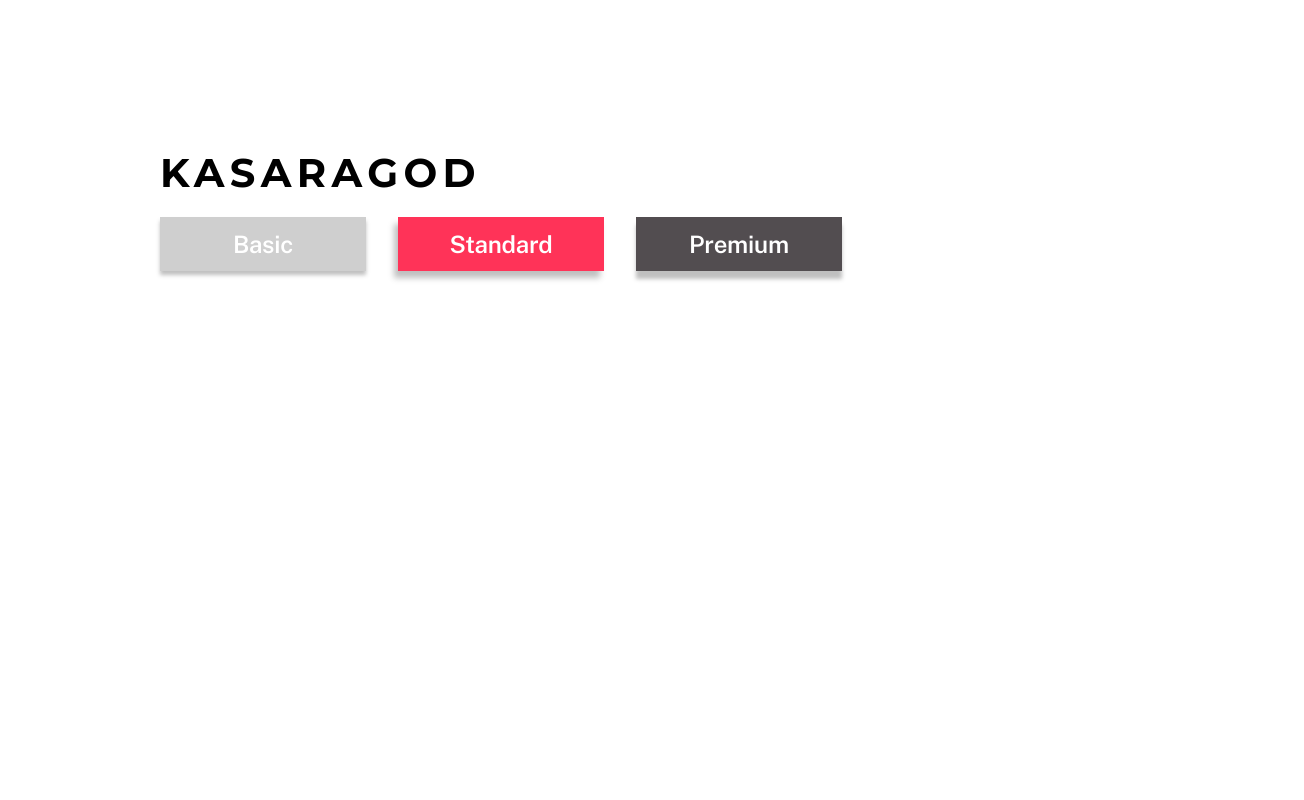
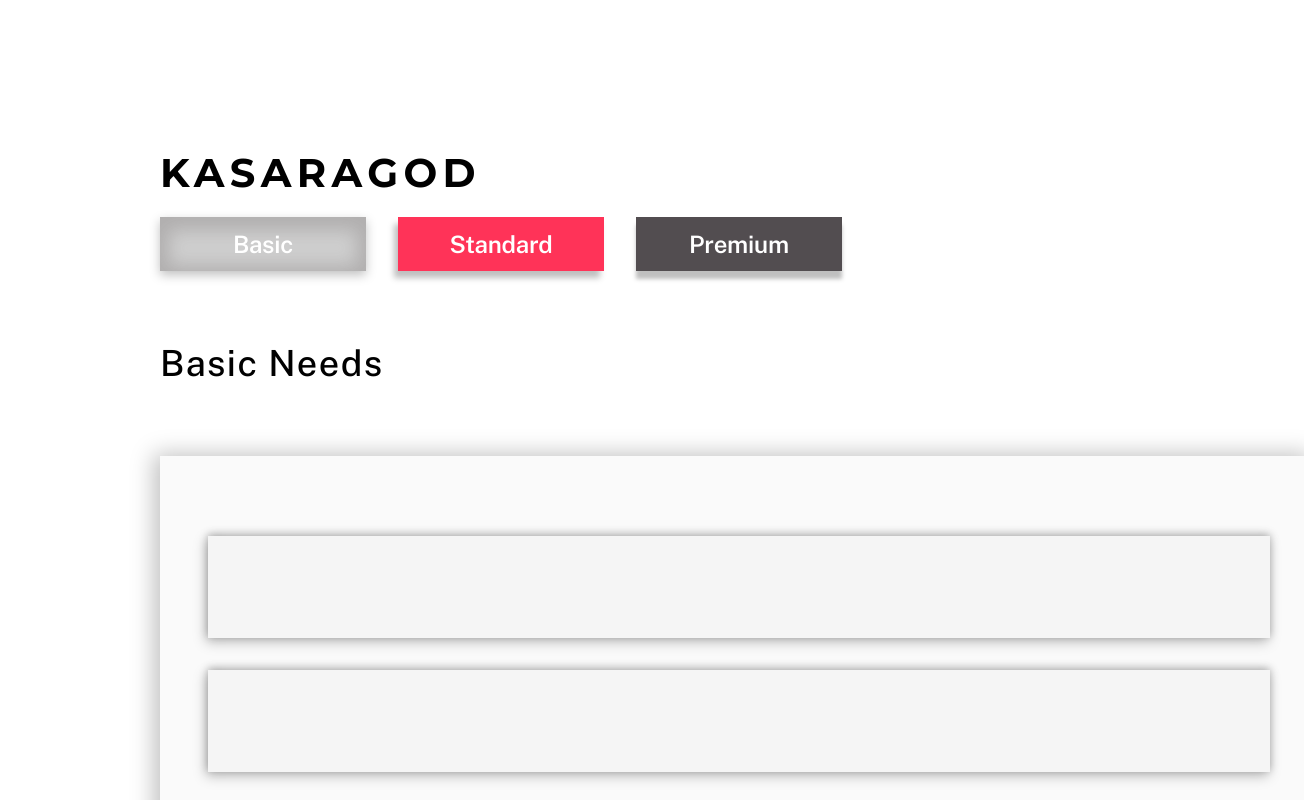
Before and after one commit to Mekhadev2025/Citizens-Needs-Mapping, a React (Vite) app in the folder client/: page /analysis in a window 1280 px wide. Shown: the top 800 px of the page, 1304 px wide, since content can reach past the window. Built offline with nearby package versions, Linux system fonts and the light colour scheme.

Commit message:
adding scrren

```diff
--- a/client/src/App.jsx
+++ b/client/src/App.jsx
@@ -13,7 +13,6 @@ import Survey from "./pages/AttemptSurvey/Survey.jsx";
 import Home from "./pages/Home/Home";
 
 const App = () => {
-  // const districts = ['District 1', 'District 2', 'District 3'];
   const [selectedDistrict, setSelectedDistrict] = useState("Kasaragod");
 
   const onSelectDistrict = (district) => {
@@ -37,15 +36,8 @@ const App = () => {
           path="/analysis"
           element={<AnalysisPage selectedDistrict={selectedDistrict} />}
         />
-        */
-        {/* <Route
-          path="/"
-          element={<DistrictList districts={districts} onSelectDistrict={onSelectDistrict} />}
-        />
-        <Route
-          path="/analysis"
-          element={<AnalysisPage selectedDistrict={selectedDistrict} />}
-        /> */}
+
+
       </Routes>
     </Router>
   );
--- a/client/src/components/AnalysisPage/Analysis.css
+++ b/client/src/components/AnalysisPage/Analysis.css
@@ -74,3 +74,32 @@ cursor:pointer;
 .premium:hover{
     background: black;
 }
+
+.active-button{
+    box-shadow: 0px 4px 10px 0px rgba(0, 0, 0, 0.25), 0px 4px 18px 9px rgba(88, 80, 80, 0.25) inset;
+
+}
+.analysisTitle{
+    text-transform:capitalize;
+    color: #000;
+font-family: Public Sans;
+font-size: 2.25rem;
+font-style: normal;
+font-weight: 500;
+line-height: 1.5625rem; /* 69.444% */
+letter-spacing: 0.09rem;
+margin-left:10rem;
+margin-top:5rem;
+}
+
+.analysisCont{
+width: 71.5rem;
+height: 28.75rem;
+background: #FAFAFA;
+box-shadow: 0px 4px 22px 6px rgba(0, 0, 0, 0.25);
+margin-left:10rem;
+margin-top:5rem;
+display:flex;
+flex-direction:column;
+gap:2rem;
+}
--- a/client/src/components/AnalysisPage/AnalysisPage.jsx
+++ b/client/src/components/AnalysisPage/AnalysisPage.jsx
@@ -1,14 +1,33 @@
  // src/components/AnalysisPage.js
-import React from 'react';
+
+import React,{useState} from 'react';
 import "../AnalysisPage/Analysis.css"
+import Card from "../../components/Card/Card"
 const AnalysisPage = ({ selectedDistrict }) => {
+  const [selectedButton,setSelectedButton]=useState("basic")
+
+  const handleButton=(btnName)=>{
+   setSelectedButton(btnName)
+  }
   return (
     <div>
       <h2 className='districtName'>{selectedDistrict}</h2>
       <div className="btnGrp">
-        <button className="basic">Basic</button>
-        <button className="std">Standard</button>
-        <button className="premium">Premium</button>
+        <button  className={`basic ${selectedButton === 'basic' ? 'active-button' : ''}`}
+         onClick={()=>handleButton("basic")}>Basic</button>
+        <button className={`std ${selectedButton === 'standard' ? 'active-button' : ''}`}
+         onClick={()=>handleButton("standard")}>Standard</button>
+        <button className={`premium ${selectedButton === 'premium' ? 'active-button' : ''}`}
+        onClick={()=>handleButton("premium")}>Premium</button>
+      </div>
+      <div className='analysisCard'>
+         <h2 className='analysisTitle'>
+        {selectedButton} Needs
+         </h2>
+         <div className="analysisCont">
+            <Card/>
+            <Card/>
+         </div>
       </div>
     </div>
   );
--- /dev/null
+++ b/client/src/components/Card/Card.css
@@ -0,0 +1,14 @@
+.cardCont {
+ margin:0;
+ padding:0;
+ box-sizing:border-box;
+ position:relative;
+ top:5rem;
+ left:3rem;
+  width: 66.375rem;
+  height: 6.375rem;
+  background: #f5f5f5;
+  box-shadow: -2px 4px 12px 0px rgba(0, 0, 0, 0.25),
+    0px -2px 8px 0px rgba(0, 0, 0, 0.25);
+
+}
--- /dev/null
+++ b/client/src/components/Card/Card.jsx
@@ -0,0 +1,13 @@
+import React from 'react'
+import "../Card/Card.css"
+const Card = () => {
+  return (
+
+       <div className="cardCont">
+
+       </div>
+
+  )
+}
+
+export default Card
```
